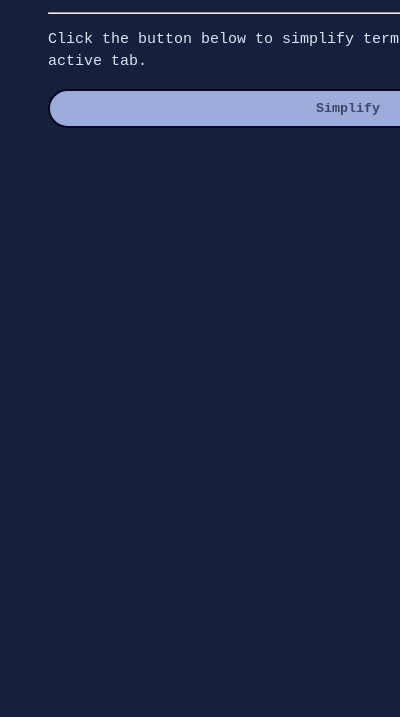
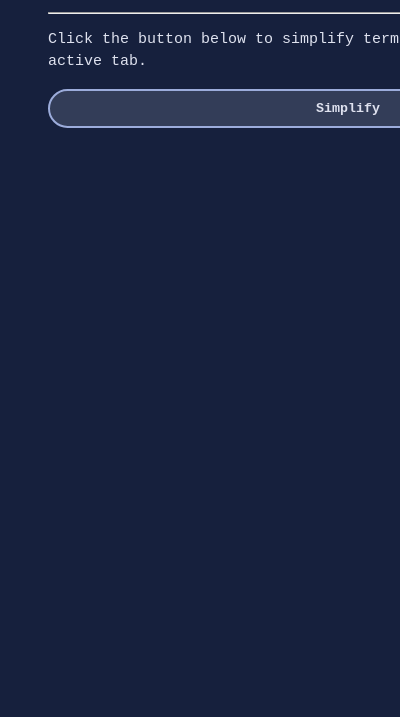
Before and after one commit to Cindylll022/TOSnow, a browser extension: page popup.html in a window 400 px wide. Shown: the part 127-844 px from the top of the page. Drawn offline with Linux system fonts and the light colour scheme.

Commit message:
update css

```diff
--- a/popup.css
+++ b/popup.css
@@ -10,9 +10,9 @@ body {
 
 button {
     padding: 10px 20px;
-    background-color: #9cacdb;
-    color: rgb(63, 70, 102);
-    border: 2px solid rgb(11, 3, 40);
+    background-color: #333d58;
+    color: rgb(223, 226, 239);
+    border: 2px solid #9cacdb;
     border-radius: 25px;
     cursor: pointer;
     font-weight: bold;
```
